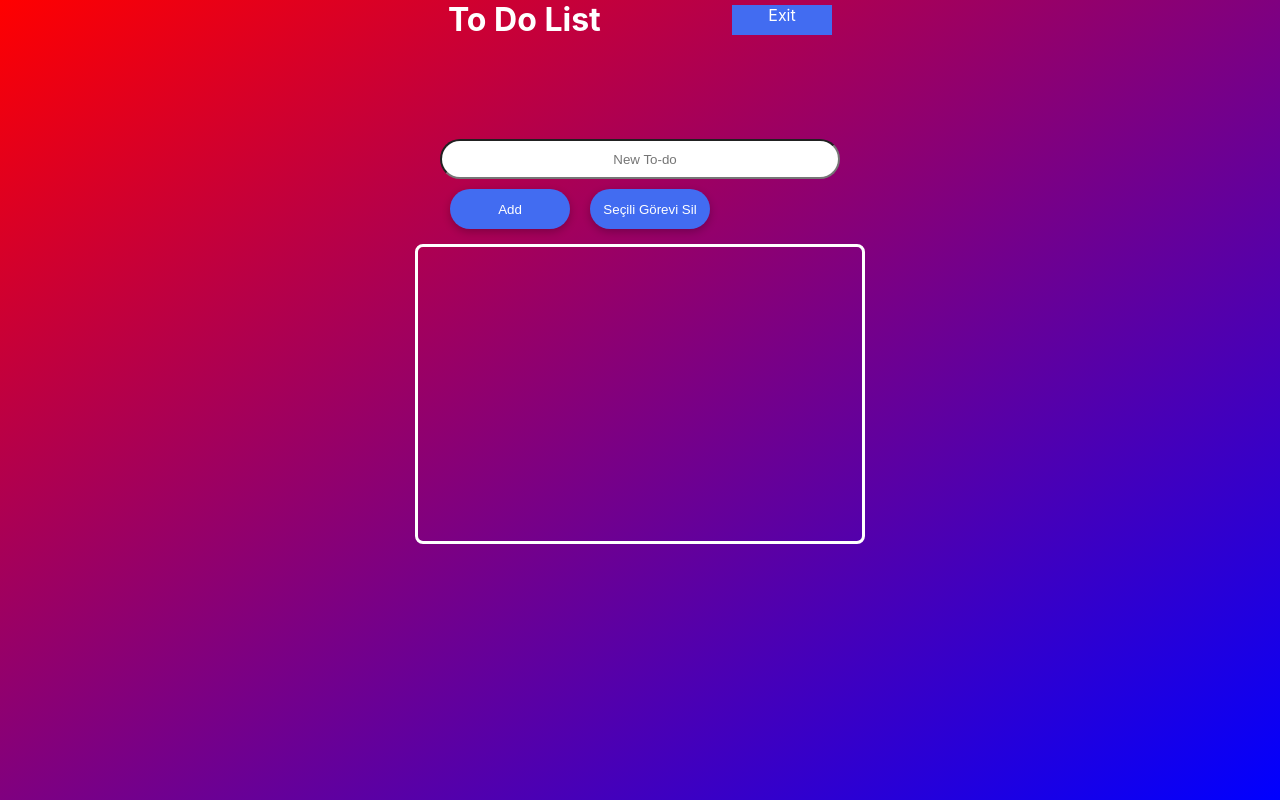
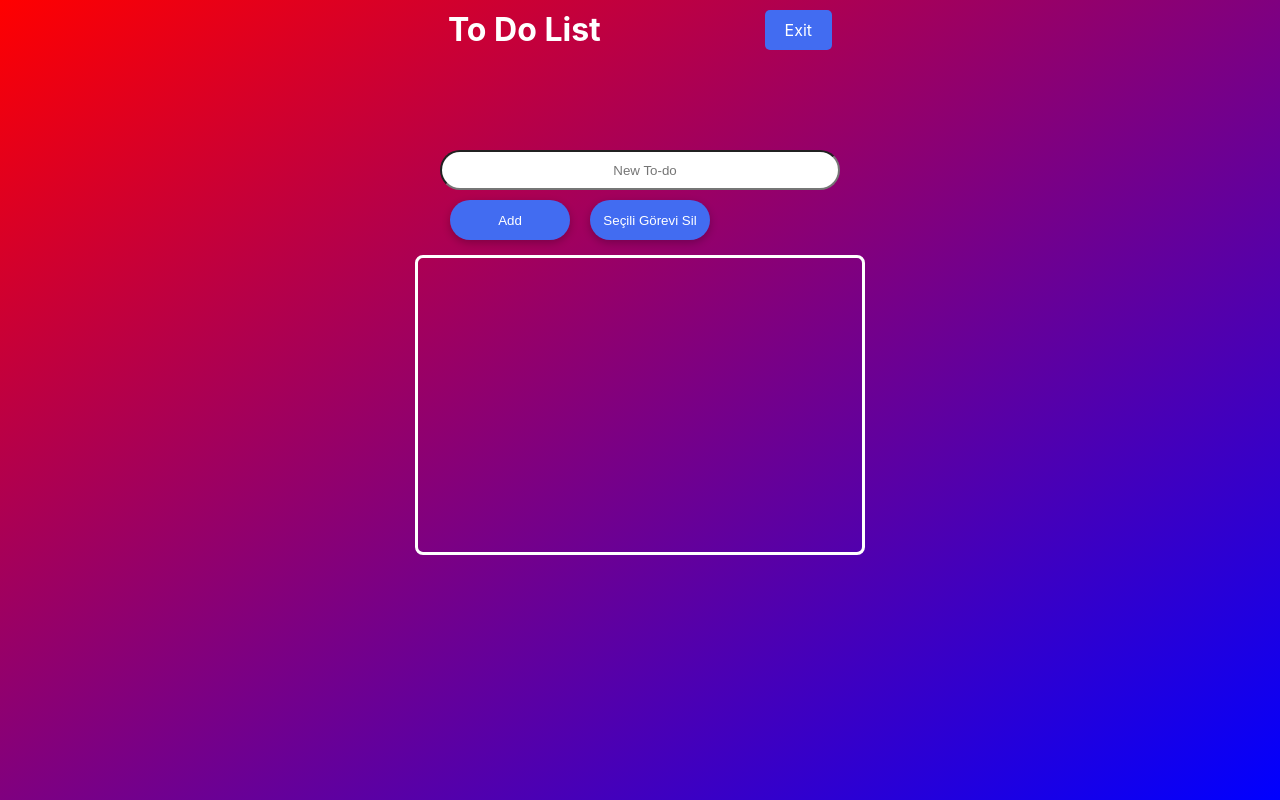
Before and after one commit to huseyinbagator/react-demo-todo-app, a React (Create React App) app: page /tasks in a window 1280 px wide. Built offline with nearby package versions, Linux system fonts and the light colour scheme.

Commit message:
Tasks-exit-css-update

```diff
--- a/src/App.css
+++ b/src/App.css
@@ -69,16 +69,17 @@ input{
 .nav-top{
   display: flex;
   justify-content: space-between;
-  align-items: center;
+  align-items: start  ;
   width: 30%;
+  margin-top: 10px;
 }
 .exit{
   background-color: #426CF1;
   color: #fff;
-  width: 100px;
-  height: 30px;
-  text-align: center;
+  padding: 10px 20px ;
+
   text-decoration: none;
+  border-radius: 5px;
 }
 .exit:hover{
   background-color: #fff;
```
